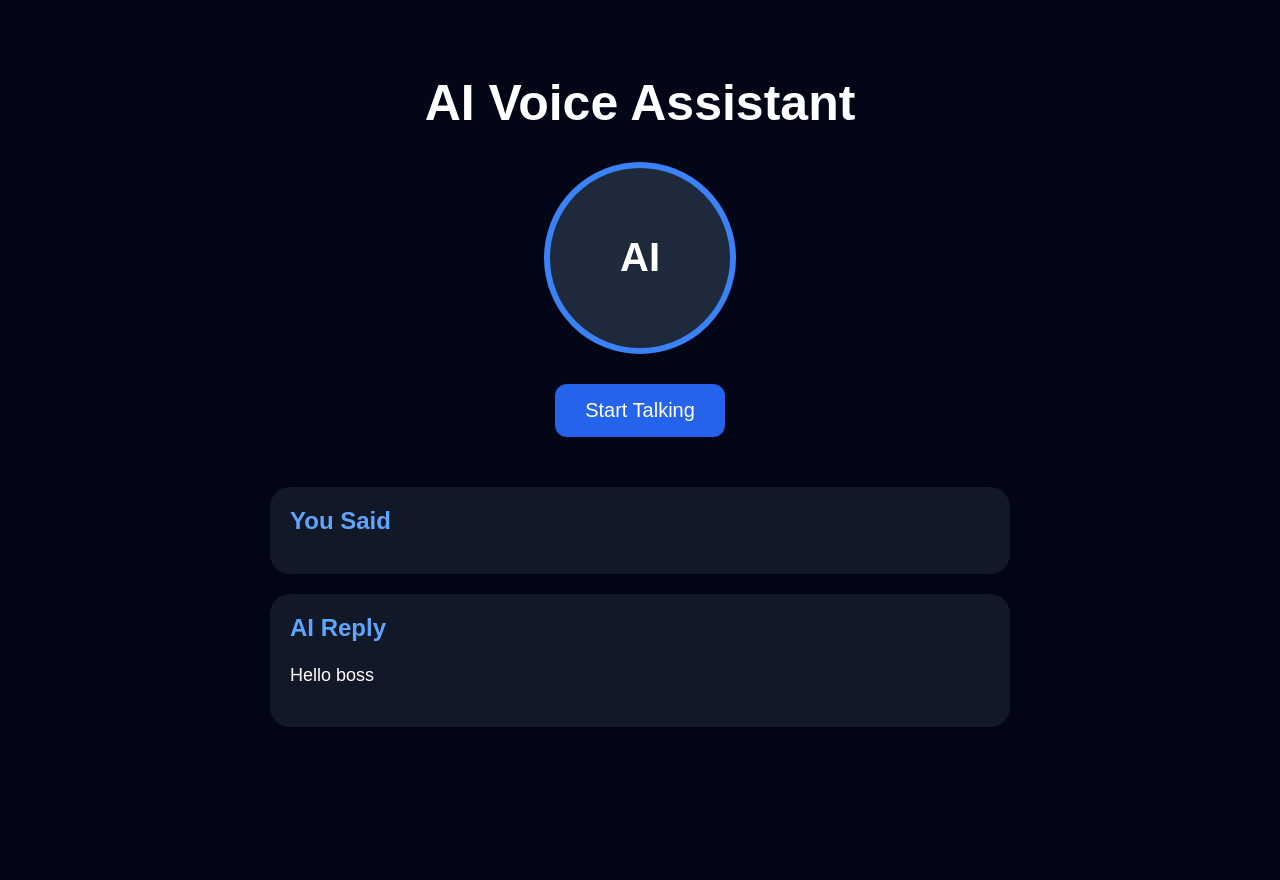
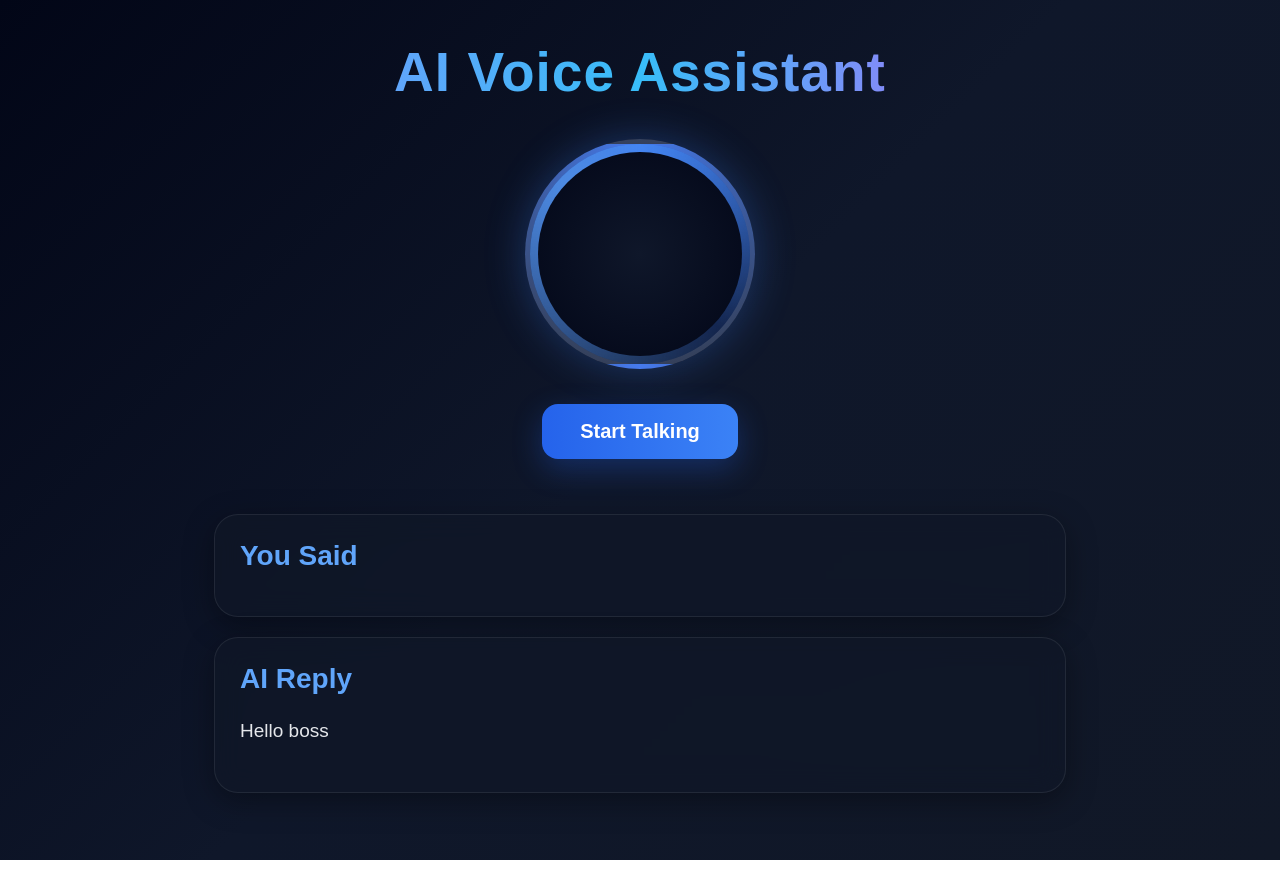
Before and after one commit to MohammedShahad7/voice-ai-assistant, a React (Vite) app: page / in a window 1280 px wide. Built offline with nearby package versions, Linux system fonts and the light colour scheme; no server answers.

Commit message:
Updated project

```diff
--- a/src/App.css
+++ b/src/App.css
@@ -1,98 +1,320 @@
 body {
   margin: 0;
   padding: 0;
-  font-family: Arial, sans-serif;
-  background: #020617;
+  font-family: "Poppins", sans-serif;
+
+  background:
+    linear-gradient(
+      135deg,
+      #020617,
+      #0f172a,
+      #111827
+    );
+
   color: white;
+
+  overflow-x: hidden;
 }
 
+/* APP */
+
 .app {
+
   min-height: 100vh;
+
   display: flex;
+
   flex-direction: column;
+
   align-items: center;
-  justify-content: flex-start;
-  padding: 40px 20px;
+
+  padding: 30px 20px;
 }
 
+/* TITLE */
+
 h1 {
-  font-size: 50px;
-  margin-bottom: 30px;
+
+  font-size: 55px;
+
+  margin-top: 10px;
+
+  margin-bottom: 35px;
+
+  background:
+    linear-gradient(
+      to right,
+      #60a5fa,
+      #38bdf8,
+      #818cf8
+    );
+
+  -webkit-background-clip: text;
+
+  -webkit-text-fill-color:
+    transparent;
+
+  text-align: center;
+
+  letter-spacing: 1px;
 }
 
+/* AI CIRCLE */
+
 .circle {
-  width: 180px;
-  height: 180px;
+
+  width: 220px;
+
+  height: 220px;
+
   border-radius: 50%;
-  background: #1e293b;
-  border: 6px solid #3b82f6;
+
+  background:
+    radial-gradient(
+      circle at top,
+      #2563eb,
+      #0f172a
+    );
+
+  border:
+    5px solid rgba(255,255,255,0.15);
 
   display: flex;
+
   align-items: center;
+
   justify-content: center;
 
-  font-size: 40px;
+  font-size: 55px;
+
   font-weight: bold;
 
-  margin-bottom: 30px;
+  margin-bottom: 35px;
 
-  transition: 0.3s;
+  transition: 0.4s ease;
+
+  box-shadow:
+    0 0 40px rgba(59,130,246,0.3);
+
+  position: relative;
+
+  overflow: hidden;
+}
+
+/* ANIMATION */
+
+.circle::before {
+
+  content: "";
+
+  position: absolute;
+
+  width: 300px;
+
+  height: 300px;
+
+  background:
+    conic-gradient(
+      transparent,
+      rgba(96,165,250,0.7),
+      transparent
+    );
+
+  animation:
+    rotate 4s linear infinite;
+}
+
+.circle::after {
+
+  content: "";
+
+  position: absolute;
+
+  inset: 8px;
+
+  border-radius: 50%;
+
+  background:
+    radial-gradient(
+      circle,
+      #0f172a,
+      #020617
+    );
+}
+
+.circle span {
+
+  position: relative;
+
+  z-index: 10;
 }
 
 .active {
-  transform: scale(1.1);
+
+  transform: scale(1.08);
 
   box-shadow:
-    0 0 20px #3b82f6,
-    0 0 50px #3b82f6;
+    0 0 25px #3b82f6,
+    0 0 60px #2563eb,
+    0 0 100px rgba(59,130,246,0.6);
 }
 
+/* BUTTON */
+
 button {
-  padding: 15px 30px;
+
+  padding: 16px 38px;
 
   border: none;
 
-  border-radius: 12px;
+  border-radius: 16px;
 
-  background: #2563eb;
+  background:
+    linear-gradient(
+      to right,
+      #2563eb,
+      #3b82f6
+    );
 
   color: white;
 
   font-size: 20px;
 
+  font-weight: 600;
+
   cursor: pointer;
 
-  margin-bottom: 30px;
+  transition: 0.3s ease;
 
-  transition: 0.3s;
+  margin-bottom: 35px;
+
+  box-shadow:
+    0 10px 30px rgba(37,99,235,0.3);
 }
 
 button:hover {
-  background: #1d4ed8;
+
+  transform: translateY(-3px);
+
+  box-shadow:
+    0 15px 35px rgba(37,99,235,0.5);
 }
 
+button:active {
+
+  transform: scale(0.96);
+}
+
+/* BOXES */
+
 .box {
-  width: 80%;
-  max-width: 700px;
 
-  background: #111827;
+  width: 90%;
 
-  padding: 20px;
+  max-width: 800px;
+
+  background:
+    rgba(17,24,39,0.7);
+
+  backdrop-filter: blur(14px);
+
+  border:
+    1px solid rgba(255,255,255,0.08);
+
+  padding: 25px;
 
   margin-top: 20px;
 
-  border-radius: 20px;
+  border-radius: 24px;
 
   box-shadow:
-    0 0 10px rgba(0,0,0,0.3);
+    0 8px 30px rgba(0,0,0,0.35);
+
+  transition: 0.3s ease;
+}
+
+.box:hover {
+
+  transform: translateY(-2px);
+
+  border:
+    1px solid rgba(96,165,250,0.25);
 }
 
 .box h2 {
+
   margin-top: 0;
+
+  margin-bottom: 15px;
+
   color: #60a5fa;
+
+  font-size: 28px;
 }
 
 .box p {
-  font-size: 18px;
-  line-height: 1.5;
+
+  font-size: 19px;
+
+  line-height: 1.8;
+
+  color: #e5e7eb;
 }
+
+/* MOBILE */
+
+@media (max-width: 768px) {
+
+  h1 {
+
+    font-size: 38px;
+  }
+
+  .circle {
+
+    width: 170px;
+
+    height: 170px;
+
+    font-size: 42px;
+  }
+
+  button {
+
+    width: 100%;
+
+    max-width: 320px;
+
+    font-size: 18px;
+  }
+
+  .box {
+
+    width: 95%;
+  }
+
+  .box h2 {
+
+    font-size: 24px;
+  }
+
+  .box p {
+
+    font-size: 17px;
+  }
+}
+
+/* ROTATION */
+
+@keyframes rotate {
+
+  from {
+
+    transform: rotate(0deg);
+  }
+
+  to {
+
+    transform: rotate(360deg);
+  }
+}
```
